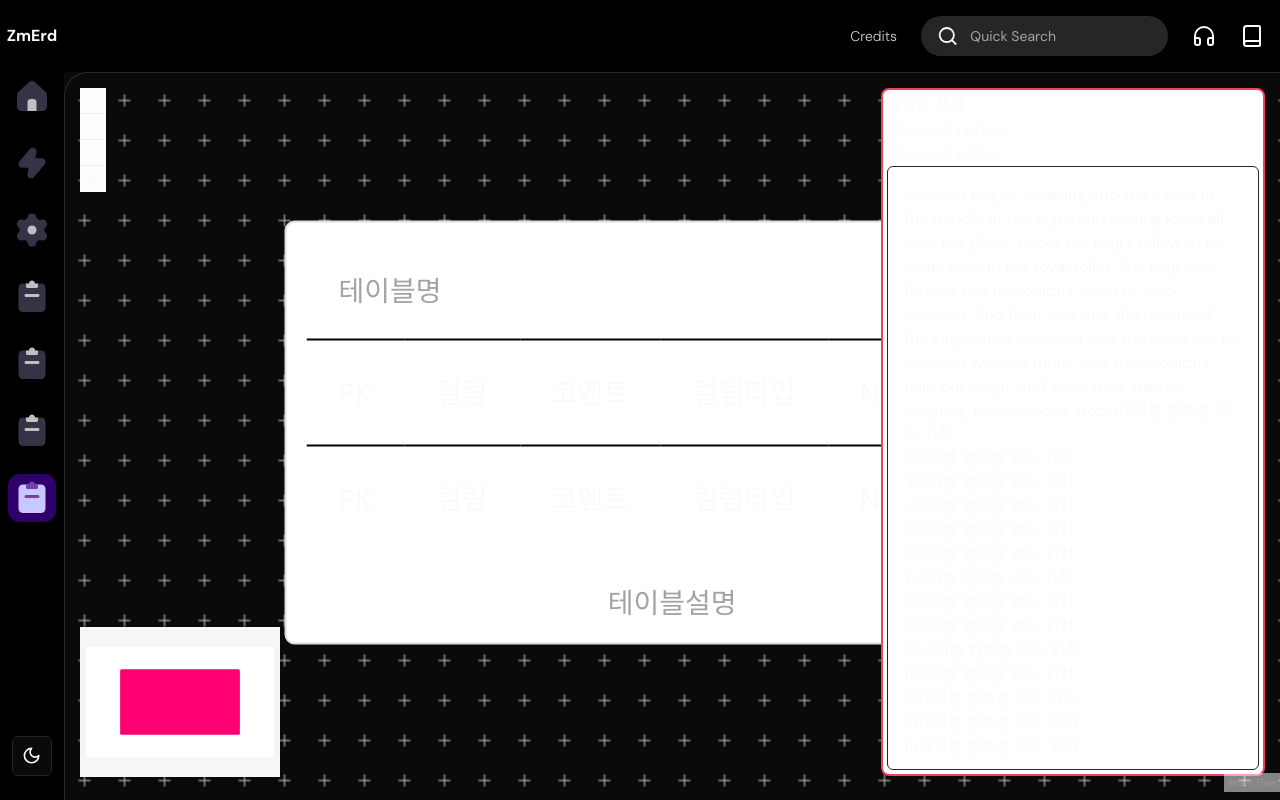
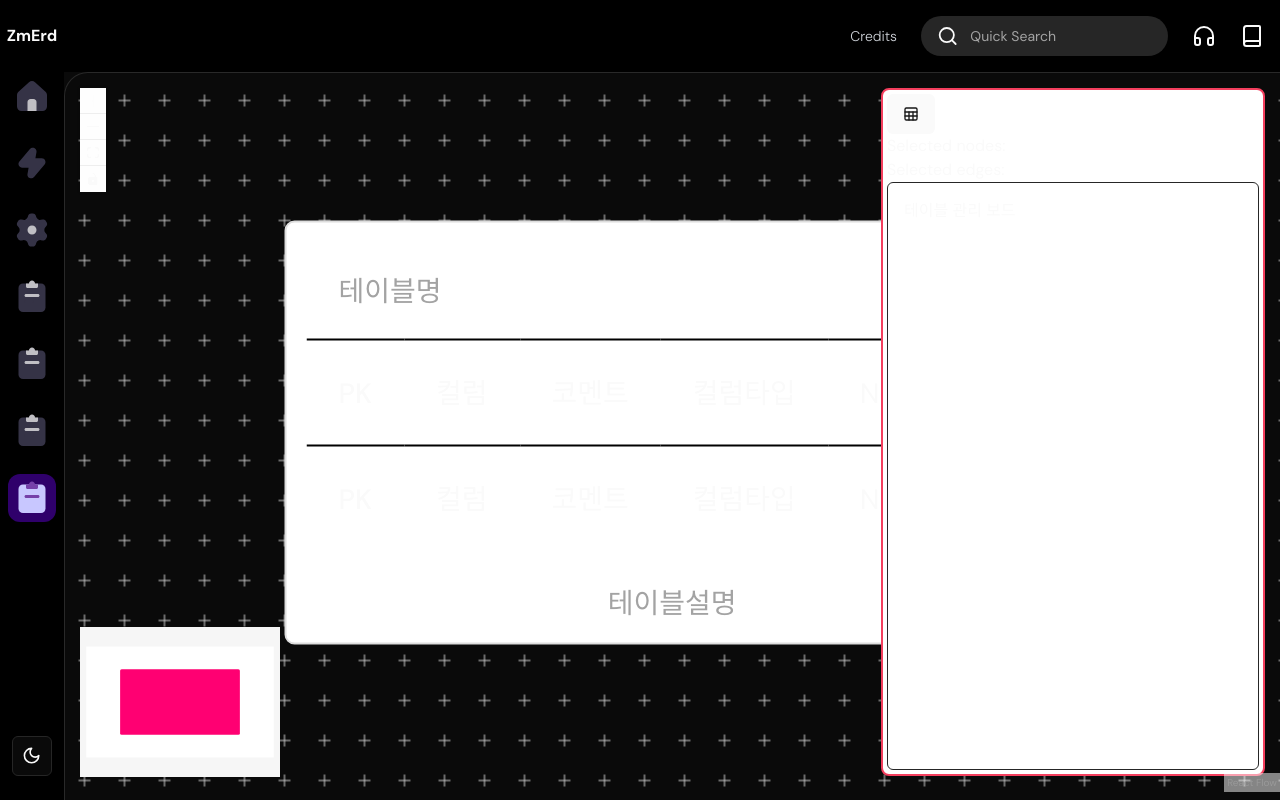
Before and after one commit to zm-erd/zm-erd-fe, a Next.js app: page /test4 in a window 1280 px wide. Built offline with nearby package versions, Linux system fonts and the light colour scheme.

Commit message:
테이블 관리보드 작업 직전

```diff
--- a/src/app/(main)/(pages)/test4/_components/sidebar.tsx
+++ b/src/app/(main)/(pages)/test4/_components/sidebar.tsx
@@ -1,7 +1,9 @@
 import React, { useCallback, useState } from 'react';
 import { useDnD } from './dnd-context';
 import { useOnSelectionChange } from '@xyflow/react';
+import { Sheet } from 'lucide-react';
 
+import { Button } from '@/components/ui/button';
 function SelectionDisplay() {
   const [selectedNodes, setSelectedNodes] = useState([]);
   const [selectedEdges, setSelectedEdges] = useState([]);
@@ -34,7 +36,9 @@ export default () => {
   return (
     <div>
       <div onDragStart={(event) => onDragStart(event, 'tableNode')} draggable>
-        테이블 생성
+        <Button>
+          <Sheet className="h-4 w-4" />
+        </Button>
       </div>
       <div>
         <SelectionDisplay />
--- a/src/app/(main)/(pages)/test4/page.tsx
+++ b/src/app/(main)/(pages)/test4/page.tsx
@@ -134,90 +134,8 @@ const DnDFlow = () => {
           >
             <Sidebar />
             <ScrollArea className="h-full w-full rounded-md border p-4">
-              Jokester began sneaking into the castle in the middle of the night
-              and leaving jokes all over the place: under the king's pillow, in
-              his soup, even in the royal toilet. The king was furious, but he
-              couldn't seem to stop Jokester. And then, one day, the people of
-              the kingdom discovered that the jokes left by Jokester were so
-              funny that they couldn't help but laugh. And once they started
-              laughing, they couldn't stop. 1테이블 컨트롤 보드 위치
-              <br />
-              2테이블 컨트롤 보드 위치
-              <br />
-              3테이블 컨트롤 보드 위치
-              <br />
-              4테이블 컨트롤 보드 위치
-              <br />
-              5테이블 컨트롤 보드 위치
-              <br />
-              6테이블 컨트롤 보드 위치
-              <br />
-              7테이블 컨트롤 보드 위치
-              <br />
-              8테이블 컨트롤 보드 위치
-              <br />
-              9테이블 컨트롤 보드 위치
-              <br />
-              10테이블 컨트롤 보드 위치
-              <br />
-              11테이블 컨트롤 보드 위치
-              <br />
-              12테이블 컨트롤 보드 위치
-              <br />
-              13테이블 컨트롤 보드 위치
-              <br />
-              14테이블 컨트롤 보드 위치
-              <br />
-              15테이블 컨트롤 보드 위치
-              <br />
-              16테이블 컨트롤 보드 위치
-              <br />
-              17테이블 컨트롤 보드 위치
-              <br />
-              18테이블 컨트롤 보드 위치
-              <br />
-              19테이블 컨트롤 보드 위치
-              <br />
-              20테이블 컨트롤 보드 위치
-              <br />
-              21테이블 컨트롤 보드 위치
-              <br />
-              22테이블 컨트롤 보드 위치
-              <br />
-              23테이블 컨트롤 보드 위치
-              <br />
-              24테이블 컨트롤 보드 위치
-              <br />
-              25테이블 컨트롤 보드 위치
-              <br />
-              26테이블 컨트롤 보드 위치
-              <br />
-              27테이블 컨트롤 보드 위치
-              <br />
-              28테이블 컨트롤 보드 위치
-              <br />
-              29테이블 컨트롤 보드 위치
-              <br />
-              30테이블 컨트롤 보드 위치
-              <br />
-              31테이블 컨트롤 보드 위치
-              <br />
-              32테이블 컨트롤 보드 위치
-              <br />
-              33테이블 컨트롤 보드 위치
-              <br />
-              34테이블 컨트롤 보드 위치
+              테이블 관리 보드
             </ScrollArea>
-
-            {/*<div*/}
-            {/*  style={{*/}
-            {/*    height: '100%',*/}
-            {/*    display: 'flex',*/}
-            {/*    flexDirection: 'column',*/}
-            {/*  }}*/}
-            {/*>*/}
-            {/*  <Sidebar />*/}
-            {/*</div>*/}
           </Panel>
         </ReactFlow>
       </div>
```
